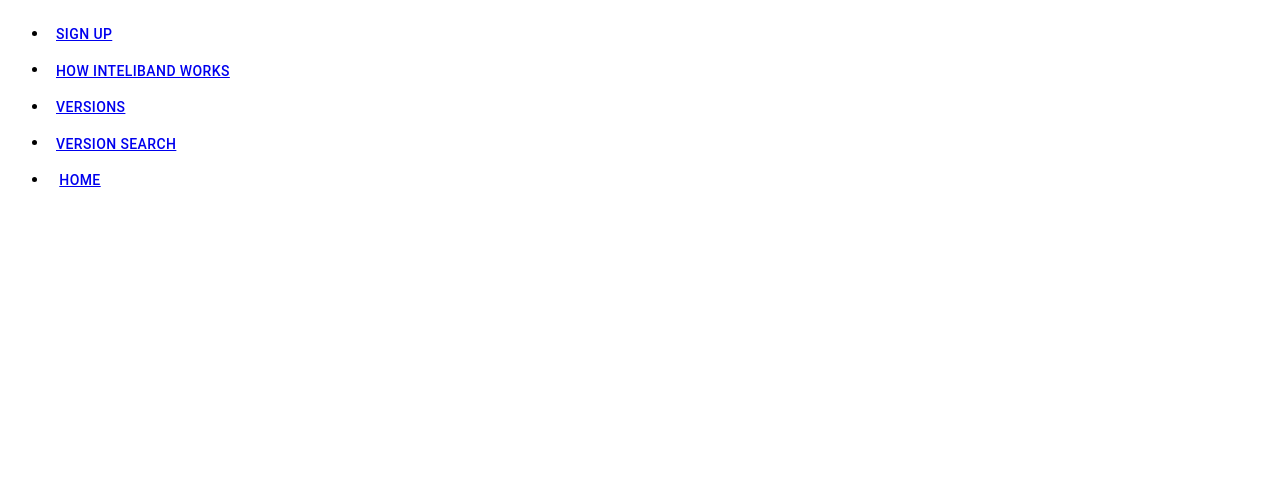
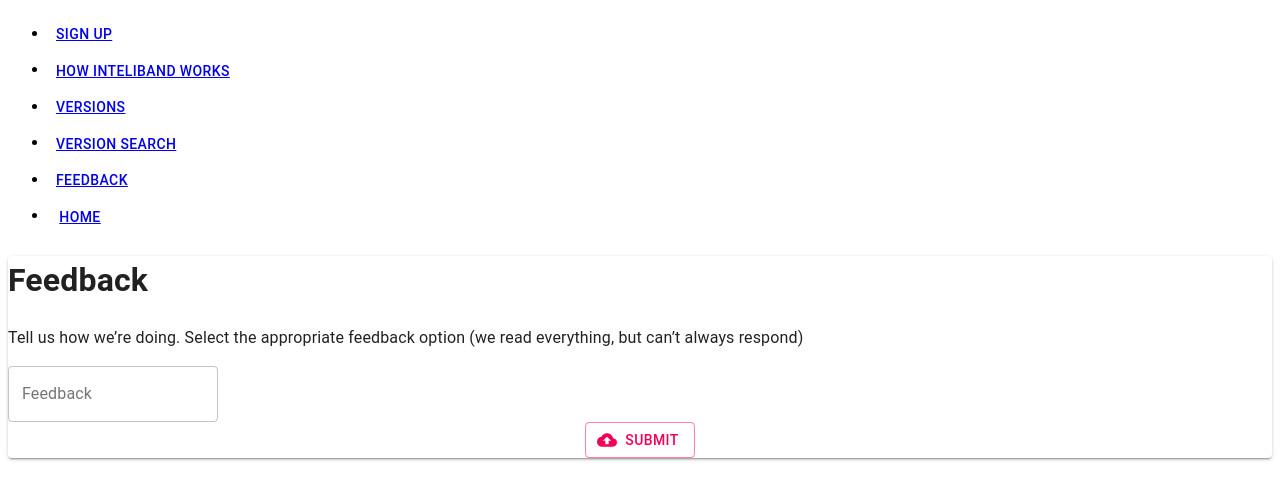
Before and after one commit to keithgodfrey55/mec-assignment-9, a React (Create React App) app in the folder my-app/: page /components/feedback in a window 1280 px wide. Shown: the top 500 px of the page. Built offline with nearby package versions, Linux system fonts and the light colour scheme.

Commit message:
added a feedback component with validation

```diff
--- /dev/null
+++ b/my-app/src/components/feedback.js
@@ -0,0 +1,67 @@
+import React from "react";
+import Paper from "@material-ui/core/Paper";
+import Typography from "@material-ui/core/Typography";
+import Grid from "@material-ui/core/Grid";
+import { makeStyles } from "@material-ui/core/styles";
+import TextField from "@material-ui/core/TextField";
+import { Button } from "@material-ui/core";
+import CloudUploadIcon from '@material-ui/icons/CloudUpload';
+import validateFeedback from '../validation/feedback';
+
+class Feedback extends React.Component {
+  constructor(props) {
+    super(props);
+    this.state = {
+      feedback:"",
+      error:""
+    };
+  }
+  updateField(event) {
+      this.setState({
+          feedback: event.target.value
+      })
+  }
+  submitForm(event){
+      event.preventDefault();
+    let state_values=this.state;
+    state_values.error=validateFeedback(this.state.feedback);
+    this.setState(state_values);
+    if(state_values.error!==''){
+        alert(state_values.error)
+        return;
+    }
+    alert("Thank you for your feedback!")
+  }
+  render() {
+    return (
+      <Paper elevation={2}>
+        <Typography>
+          <h1>Feedback</h1>
+          <p>Tell us how we’re doing. Select the appropriate feedback option (we read everything, but can’t always respond)</p>
+            <form onSubmit={(event) => {this.submitForm(event);}}>
+
+          <TextField
+            id="outlined-multiline-flexible"
+            label="Feedback"
+            multiline
+            rowsMax={4}
+            value={this.state.feedback}
+            onChange={(event) => {
+                this.updateField(event);
+              }
+            }
+            variant="outlined"
+          />
+          <Grid item align="center" xs={12}>
+            <Button variant="outlined" color="secondary" type="submit" startIcon={<CloudUploadIcon />}>
+                Submit
+            </Button>
+          </Grid>
+          </form>
+        </Typography>
+      </Paper>
+    );
+  }
+
+}
+export default Feedback;
--- a/my-app/src/index.js
+++ b/my-app/src/index.js
@@ -9,6 +9,7 @@
 import reportWebVitals from "./reportWebVitals";
 import { BrowserRouter as Router, Switch, Route, Link } from "react-router-dom";
 import VersionSearch from './pages/VersionSearch'
+import Feedback from "./components/feedback.js";
 import {useStyles, CheckboxesGroup} from './pages/VersionSearch2';
 ReactDOM.render(
   <React.StrictMode>
@@ -36,12 +37,17 @@
               <Link to="/VersionsSearch">Version Search</Link>
               </Button>
             </li>
+
+            <li>
+              <Button>
+                <Link to="/components/feedback">Feedback</Link>
+              </Button>
+            </li>
             <li>
               <Button>
               <Link to="/">Home</Link>
               </Button>
             </li>
-
           </ul>
         </nav>
         <Switch>
@@ -56,6 +62,7 @@
           </Route>
           <Route path="/VersionsSearch" component={VersionSearch} />
           <Route path="/sign_up" component={SignUp} />
+          <Route path="/components/feedback" component={Feedback} />
         </Switch>
       </div>
     </Router>
--- a/my-app/src/pages/sign-up.js
+++ b/my-app/src/pages/sign-up.js
@@ -5,8 +5,7 @@
 import Typography from "@material-ui/core/Typography";
 import TextField from "@material-ui/core/TextField";
 import versionSearch from "../validation/validate.js";
-import validPassword from "../validation/password.js"
-
+import validPassword from "../validation/password.js";
 
 class SignUp extends React.Component {
   constructor(props) {
@@ -36,19 +35,18 @@
     password_value.password.error = validPassword(this.state.password.value);
     this.setState(password_value);
     if (password_value.password.error !== "") {
-        return password_value.password.error;
+      return password_value.password.error;
     }
     return;
   }
-  updateForm(which,event) {
+  updateForm(which, event) {
     this.setState({
-		[which]: {
-		    value: event.target.value,
-		    error: this.state[which].error
-		}
-	    });
-
-}
+      [which]: {
+        value: event.target.value,
+        error: this.state[which].error,
+      },
+    });
+  }
   render() {
     return (
       <div>
@@ -77,7 +75,7 @@
                     variant="outlined"
                     value={this.state.first.value}
                     onChange={(event) => {
-                      this.updateForm('first',event);
+                      this.updateForm("first", event);
                     }}
                   />
                 </Grid>
@@ -89,7 +87,7 @@
                     variant="outlined"
                     value={this.state.last.value}
                     onChange={(event) => {
-                      this.updateForm('last',event);
+                      this.updateForm("last", event);
                     }}
                   />
                 </Grid>
@@ -101,7 +99,7 @@
                     variant="outlined"
                     value={this.state.email.value}
                     onChange={(event) => {
-                      this.updateForm('email',event);
+                      this.updateForm("email", event);
                     }}
                   />
                 </Grid>
@@ -115,7 +113,7 @@
                     value={this.state.password.value}
                     error={this.state.password.error}
                     onChange={(event) => {
-                      this.updateForm('password',event);
+                      this.updateForm("password", event);
                     }}
                   />
                 </Grid>
--- /dev/null
+++ b/my-app/src/validation/feedback.js
@@ -0,0 +1,6 @@
+function validateFeedback(feedback) {
+    if(feedback.length>50){
+        return "Please do not exceed more than 50 character";
+    }
+}
+export default validateFeedback;
```
Also changed, not shown: 2 other files (tests, documents, lock files or other folders).
